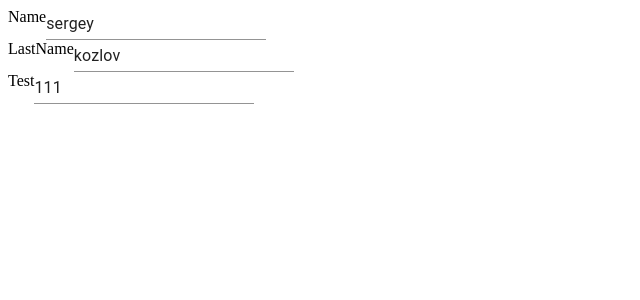
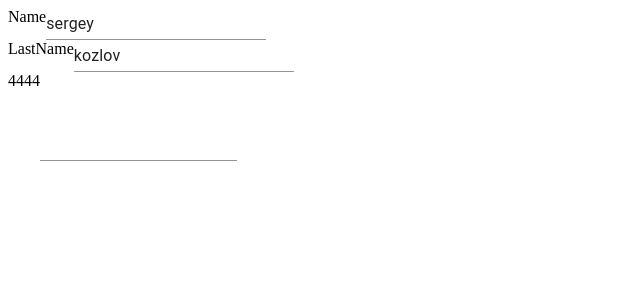
Before and after one commit to SergeyWebDeveloper/form-cbgr, a React (Create React App) app: page / in a window 1280 px wide. Shown: the top 300 px of the page, without its empty margins (0-640 px from the left). Built offline with nearby package versions, Linux system fonts and the light colour scheme.

Commit message:
Сделал доп обертку над компонентами + добавил textarea

```diff
--- a/src/App.tsx
+++ b/src/App.tsx
@@ -2,6 +2,9 @@ import React from "react";
 import Input from "./ui/components/Input";
 import Field from "./core/components/Field";
 import Form from "./core/components/Form";
+import InputField from "./core/components/InputField";
+import Textarea from "./ui/components/Textarea";
+import TextareaField from "./core/components/TextareaField";
 
 const App: React.FC = () => {
   return (
@@ -10,21 +13,19 @@ const App: React.FC = () => {
         {({ valueComponents, idMeta }: any) => {
           return (
             <>
-              <Field
-                component={Input}
+              <InputField
                 name={"name"}
                 disabled={false}
                 required={true}
                 label={"Name"}
               />
-              <Field
-                component={Input}
+              <InputField
                 name={"lastName"}
                 disabled={false}
                 required={false}
                 label={"LastName"}
               />
-              <Field component={Input} name={"test.prop"} label={"Test"} />
+              <TextareaField name={'textarea.path'} label={'4444'} />
             </>
           );
         }}
--- a/src/core/components/Field.tsx
+++ b/src/core/components/Field.tsx
@@ -1,12 +1,12 @@
 import React, { useContext } from "react";
 import get from "lodash/get";
 
-import { IComponentBaseProps } from "../../ui/interfaces/components";
+import { IFieldProps } from "../../ui/interfaces/components";
 import { useDispatch, useSelector } from "react-redux";
 import { changeField } from "../features/formSlice";
 import { contextForm } from "../context/form";
 
-const Field = ({ component: Component, ...rest }: IComponentBaseProps<any>) => {
+const Field = ({ component: Component, ...rest }: IFieldProps<any>) => {
   const ctx = useContext(contextForm);
   const valueComponent = useSelector(state => {
     return get(state, `form.${ctx.idMeta}.values.${rest.name}`);
--- /dev/null
+++ b/src/core/components/InputField.tsx
@@ -0,0 +1,10 @@
+import React from "react";
+import Field from "./Field";
+import Input from "../../ui/components/Input";
+import { IComponentBaseProps } from "../../ui/interfaces/components";
+
+const InputField = (props: IComponentBaseProps) => {
+  return <Field component={Input} {...props} />;
+};
+
+export default InputField;
--- /dev/null
+++ b/src/core/components/TextareaField.tsx
@@ -0,0 +1,11 @@
+import React from "react";
+import Field from "./Field";
+
+import { ITextareaProps } from "../../ui/interfaces/components";
+import Textarea from "../../ui/components/Textarea";
+
+const TextareaField = (props: ITextareaProps) => {
+  return <Field component={Textarea} {...props} />;
+};
+
+export default TextareaField;
--- /dev/null
+++ b/src/ui/components/BaseInput.tsx
@@ -0,0 +1,41 @@
+import React, { ChangeEvent, memo } from "react";
+import TextField, { TextFieldProps } from "@material-ui/core/TextField";
+import { IComponentBaseProps } from "../interfaces/components";
+
+const BaseInput = ({
+  disabled,
+  value,
+  required,
+  placeholder,
+  onChange,
+  name,
+  formatValue,
+  label,
+  ...rest
+}: Required<IComponentBaseProps> & TextFieldProps) => {
+  const handleChange = (e: ChangeEvent<HTMLInputElement>) => {
+    const data = {
+      name,
+      value: e.target.value
+    };
+    onChange(data);
+  };
+  const formatValueComponent = formatValue ? formatValue(value) : value;
+  return (
+    <TextField
+      disabled={disabled}
+      id={name}
+      value={formatValueComponent}
+      required={required}
+      onChange={handleChange}
+      placeholder={placeholder}
+      {...rest}
+    />
+  );
+};
+
+BaseInput.defaultProps = {
+  value: ""
+};
+
+export default memo(BaseInput);
--- a/src/ui/components/Input.tsx
+++ b/src/ui/components/Input.tsx
@@ -1,39 +1,9 @@
-import React, { ChangeEvent, memo } from "react";
-import TextField from "@material-ui/core/TextField";
+import React, { memo } from "react";
 import { IComponentBaseProps } from "../interfaces/components";
+import BaseInput from "./BaseInput";
 
-const Input = ({
-  disabled,
-  value,
-  required,
-  placeholder,
-  onChange,
-  name,
-  formatValue
-}: Required<IComponentBaseProps<string>>) => {
-  const handleChange = (e: ChangeEvent<HTMLInputElement>) => {
-    const data = {
-      name,
-      value: e.target.value
-    };
-    onChange(data);
-  };
-  const formatValueComponent = formatValue ? formatValue(value) : value;
-  console.log(formatValueComponent);
-  return (
-    <TextField
-      disabled={disabled}
-      id={name}
-      value={formatValueComponent}
-      required={required}
-      onChange={handleChange}
-      placeholder={placeholder}
-    />
-  );
-};
-
-Input.defaultProps = {
-  value: ""
-};
+const Input = (props: Required<IComponentBaseProps>) => (
+  <BaseInput {...props} />
+);
 
 export default memo(Input);
--- /dev/null
+++ b/src/ui/components/Textarea.tsx
@@ -0,0 +1,13 @@
+import React from "react";
+import { ITextareaProps } from "../interfaces/components";
+import BaseInput from "./BaseInput";
+
+const Textarea = (props: Required<ITextareaProps>) => (
+  <BaseInput {...props} multiline={true} />
+);
+
+Textarea.defaultProps = {
+  rows: 4
+};
+
+export default Textarea;
```
Also changed, not shown: src/ui/interfaces/components.ts (+10 -3 lines).
